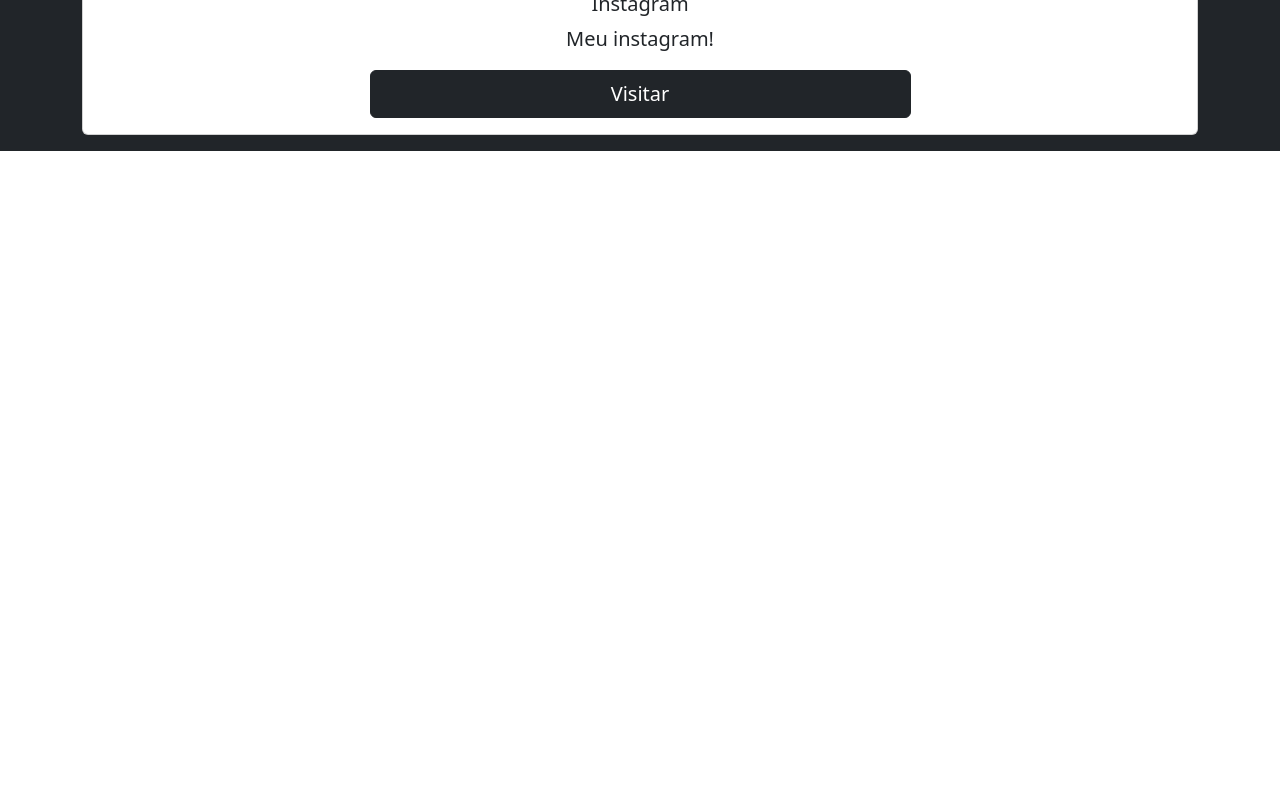
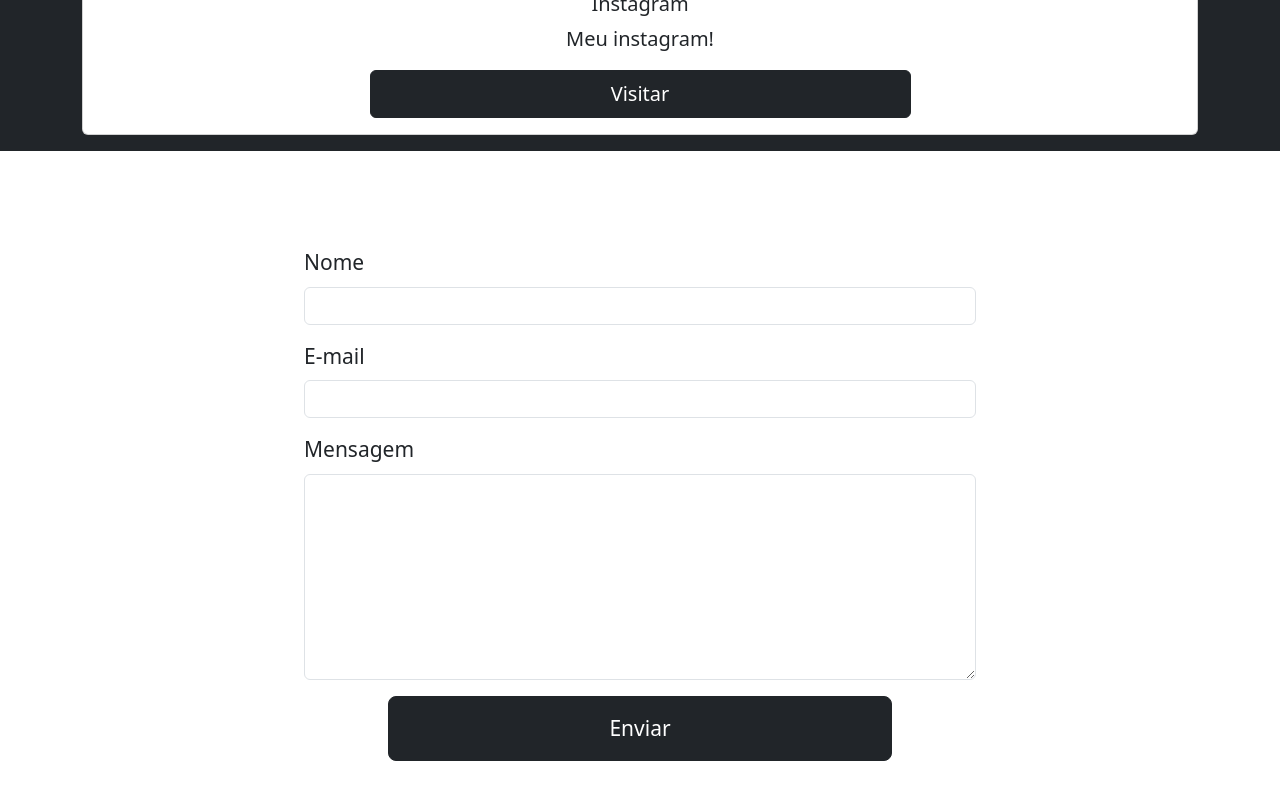
Before and after one commit to betim009/betim009.github.io, a React (Create React App) app: page / in a window 1280 px wide. Shown: the part 1120-1920 px from the top of the page. Before the commit the page ends 1271 px from the top, so only its background shows below. Built offline with nearby package versions, Linux system fonts and the light colour scheme.

Commit message:
ajustando botão do form

```diff
--- a/src/components/Cards/index.jsx
+++ b/src/components/Cards/index.jsx
@@ -44,12 +44,12 @@
                 {cardContents.map((content, idx) => (
                     <Col className='mb-3 mt-2' key={idx}>
                         <Card className="card-css text-center">
-                            <i class={`${content.icon}`} style={{fontSize: '34px'}} />
+                            <i className={`${content.icon}`} style={{ fontSize: '34px' }} />
                             <Card.Body>
                                 <Card.Title>{content.title}</Card.Title>
                                 <Card.Text>{content.text}</Card.Text>
-                                <a className="btn btn-dark p-2 w-50"
-                                style={{fontSize: '20px'}}
+                                <a className="btn btn-dark p-2 w-50 lead"
+                                    style={{ fontSize: '20px' }}
                                     href={content.link}
                                     target="_blank"
                                     rel="noopener noreferrer">
--- a/src/components/Footer.jsx
+++ b/src/components/Footer.jsx
@@ -56,14 +56,16 @@
                         onChange={handleChange}
                     />
                 </Form.Group>
-                <div className='text-center'>
-                    <Button
-                        variant="primary"
-                        type="submit"
-                        className='btn-dark p-3'
-                        style={{ fontSize: '21px', width: '300px' }}>
-                        Enviar Mensagem
-                    </Button>
+                <div className='d-flex justify-content-center'>
+                    <div className='w-75'>
+                        <Button
+                            variant="primary"
+                            type="submit"
+                            className='btn-dark p-3 btn-lg'
+                            style={{ fontSize: '21px', width: '100%' }}>
+                            Enviar
+                        </Button>
+                    </div>
                 </div>
             </Form>
         </div>
--- a/src/pages/Home.jsx
+++ b/src/pages/Home.jsx
@@ -4,10 +4,14 @@
 
 function Home() {
     return (
-        <main className='bg-dark'>
-            <CardComponent />
-            {/* <Footer /> */}
-        </main>
+        <>
+            <div className='bg-dark'>
+                <CardComponent />
+            </div>
+            <div className='bg-white'>
+                <Footer />
+            </div>
+        </>
     )
 };
 
```
